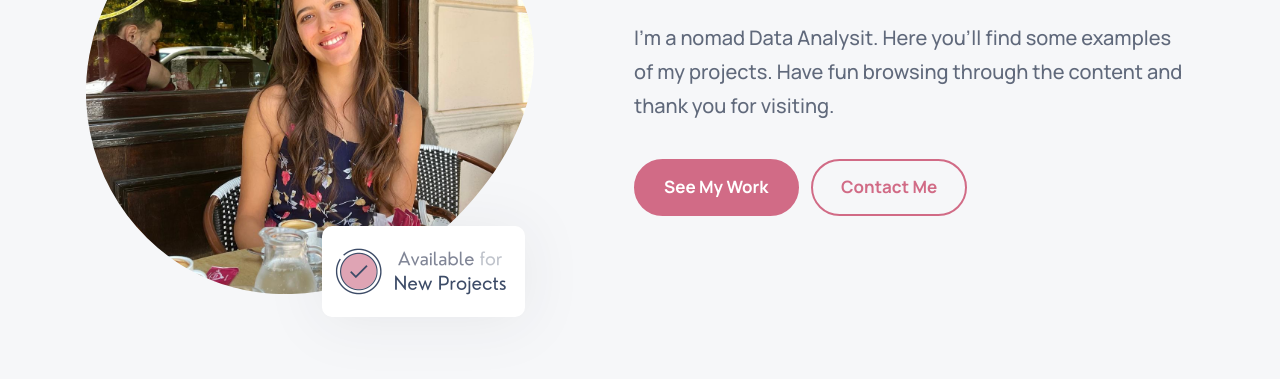
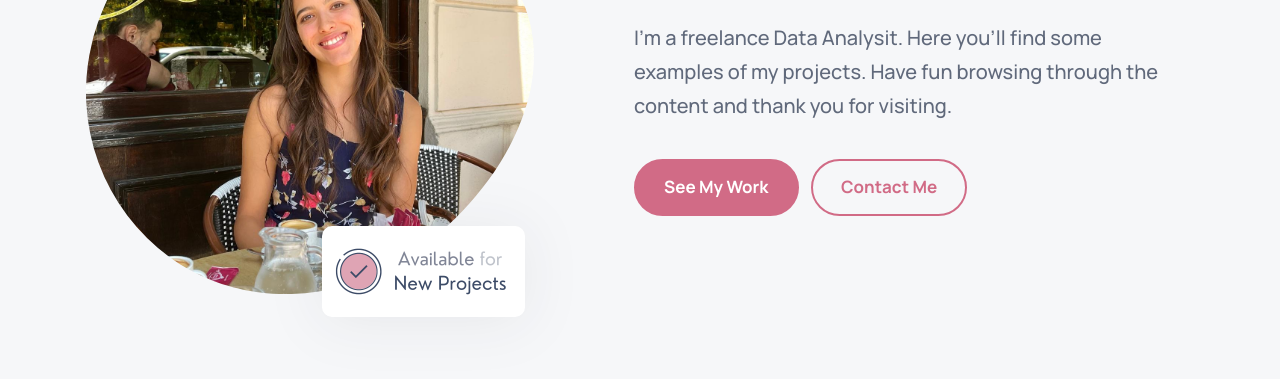
Before and after one commit to camilabagnasco/camilabagnasco.github.com, a plain HTML site: page index.html in a window 1280 px wide. Shown: the part 421-800 px from the top of the page. Drawn offline with nearby package versions, Linux system fonts and the light colour scheme.

Commit message:
index.html

```diff
--- a/index.html
+++ b/index.html
@@ -148,7 +148,7 @@
             </h1>
 
             <p class="section-text" data-reveal="top" data-reveal-delay="0.75s">
-              I'm a nomad Data Analysit. Here you'll find some examples of my projects. Have fun browsing through the content and thank you for visiting.
+              I'm a freelance Data Analysit. Here you'll find some examples of my projects. Have fun browsing through the content and thank you for visiting.
             </p>
 
             <div class="btn-wrapper" data-reveal="top" data-reveal-delay="1s">
```
